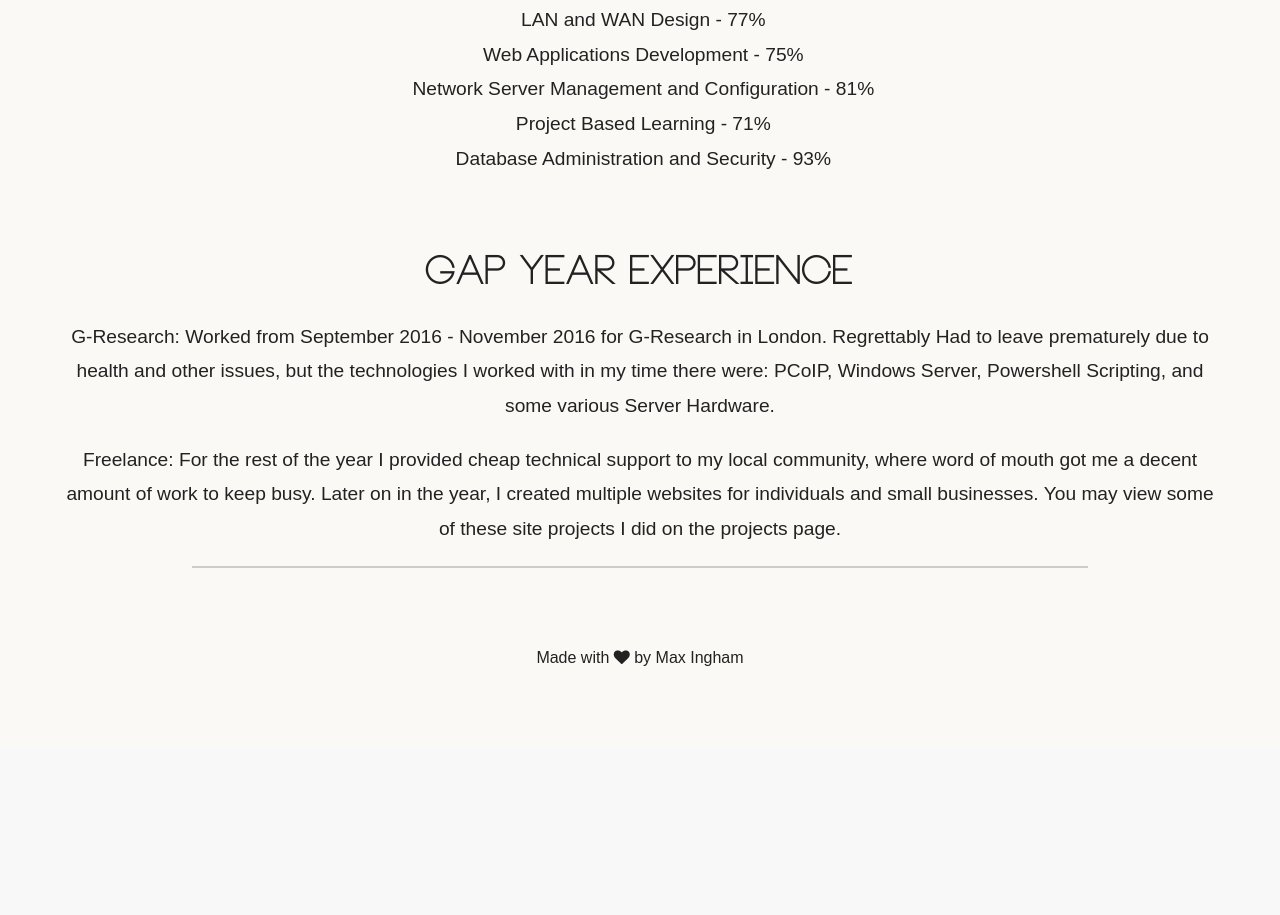
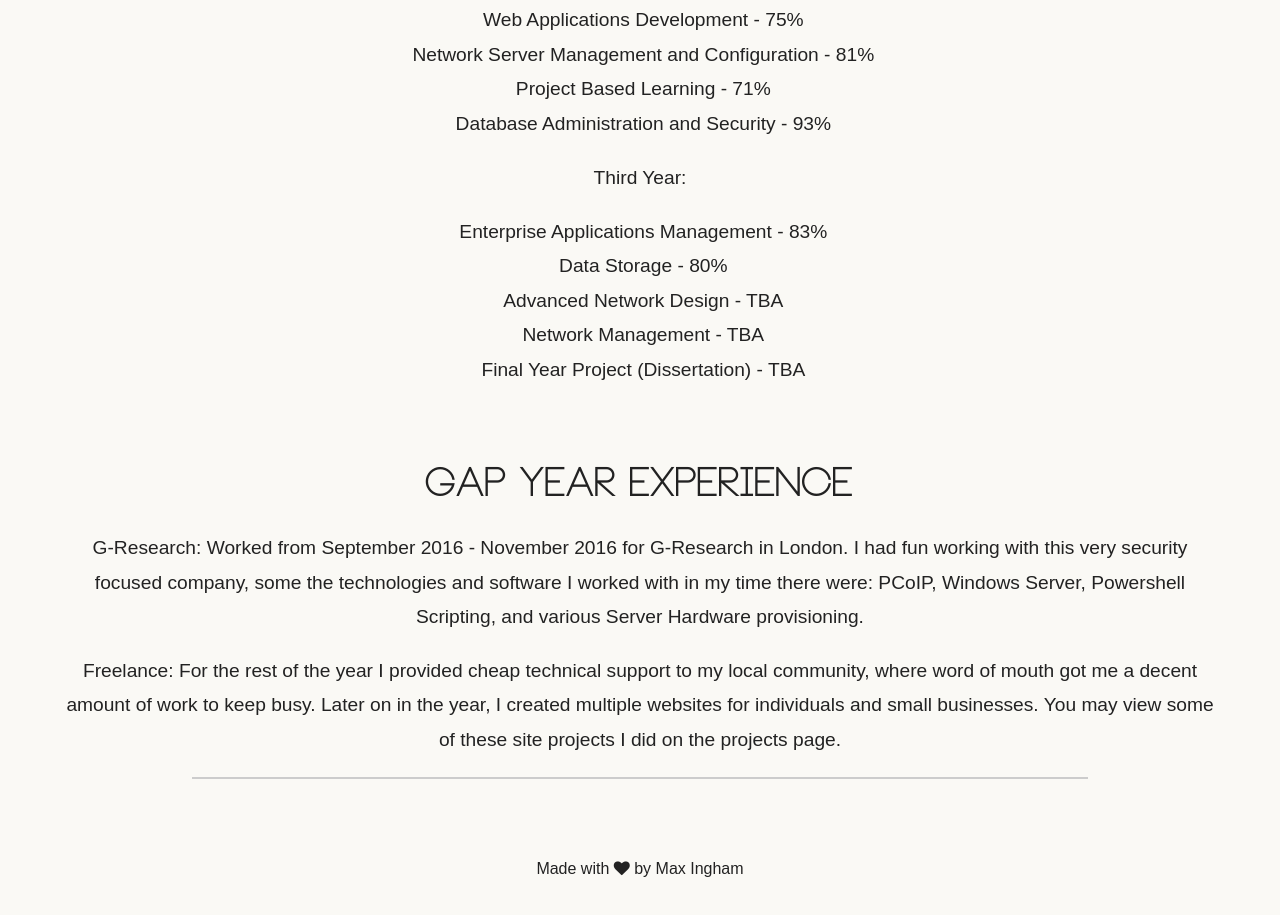
Before and after one commit to mingham666/mingham666.github.io, a plain HTML site: page about.html in a window 1280 px wide. Shown: the part 1451-2366 px from the top of the page. Before the commit the page ends 2198 px from the top, so only its background shows below. Drawn offline with nearby package versions, Linux system fonts and the light colour scheme.

Commit message:
Update about.html

```diff
--- a/about.html
+++ b/about.html
@@ -58,7 +58,7 @@ function closeNav() {
 <div class="projectinfo" >
     <div class="projectinfotext" >
     <h1>About Me</h1>
-    <p>Hello! thanks for visiting my portfolio site, I hope I got all the media queries correct so it looks as good on your device as it does mine. My name is Max Ingham and I'm currently a student at Sheffield Hallam University. While this is a rather cliche personal statement line, I do like to think of myself as rather pragmatic in my problem solving, as well as a keen attention to detail. As you can see from my grades below, I am currently on track to recieve at least a 2:1 or perhaps even a first class degree in Computer Networks. I've found that as the years go on, I enjoy imparting the things I've learned unto other people, this is probably one of the reasons I chose to do some cheap (and often free) tech support type work for my local area of Pudsey in my gap year. Recently, I've found I enjoy making websites, and have managed to drum up a bit of business because of that. If you view the sites I have created, you will see proof of my earlier statements, expecially about my attention to detail. I've enjoyed my time at University, but what I'm really looking forward to is graduating so I may further build upon the knowledge I've gained at university and apply it at the workplace (again, sorry the cliche line, but it's true!). I'd love for you to contact me should you have any questions, please also let me know if you find any strange bugs on this site, I'm always improving!</p>
+    <p>Hello! thanks for visiting my portfolio site, I hope I got all the media queries correct so it looks as good on your device as it does mine. My name is Max Ingham and I'm currently a student at Sheffield Hallam University. If you're reading this, it's likely that you've recieved my CV, or heard about my web design service via word of mouth. As you can see from my grades below, I am currently on track to recieve at the very least a 2:1 or perhaps (pending my Dissertation grade) even a first class degree in Computer Networks. I've found that as the years go on, I enjoy imparting the things I've learned unto other people, this is probably one of the reasons I chose to do some cheap (and often free) tech support type work for my local area of Pudsey in my gap year. Recently, I've found I enjoy making websites, where I have managed to drum up a little bit of business here and there. While I've enjoyed my time at University, what I'm really looking forward to is graduating so I may further build upon the knowledge I've gained at university and apply it at the workplace. I'd love for you to contact me should you have any questions, please also let me know if you find any strange bugs on this site, I'm always improving!</p>
     <h1>Contact</h1>
     <p>You can currently reach me at my student email address, which is - Max.Ingham@student.shu.ac.uk</p>
     </div>
@@ -87,8 +87,16 @@ function closeNav() {
 <li>Project Based Learning - 71%</li>
 <li>Database Administration and Security - 93%</li>
 </ul>
+<p>Third Year:</p>
+<ul>
+<li>Enterprise Applications Management - 83%</li>
+<li>Data Storage - 80%</li>
+<li>Advanced Network Design - TBA</li>
+<li>Network Management - TBA</li>
+<li>Final Year Project (Dissertation) - TBA</li>
+</ul>
 <h1>Gap Year Experience</h1>
-    <p>G-Research: Worked from September 2016 - November 2016 for G-Research in London. Regrettably Had to leave prematurely due to health and other issues, but the technologies I worked with in my time there were: PCoIP, Windows Server, Powershell Scripting, and some various Server Hardware.</p>
+    <p>G-Research: Worked from September 2016 - November 2016 for G-Research in London. I had fun working with this very security focused company, some the technologies and software I worked with in my time there were: PCoIP, Windows Server, Powershell Scripting, and various Server Hardware provisioning.</p>
     <p>Freelance: For the rest of the year I provided cheap technical support to my local community, where word of mouth got me a decent amount of work to keep busy. Later on in the year, I created multiple websites for individuals and small businesses. You may view some of these site projects I did on the projects page.</p>
 
 </div>
```
